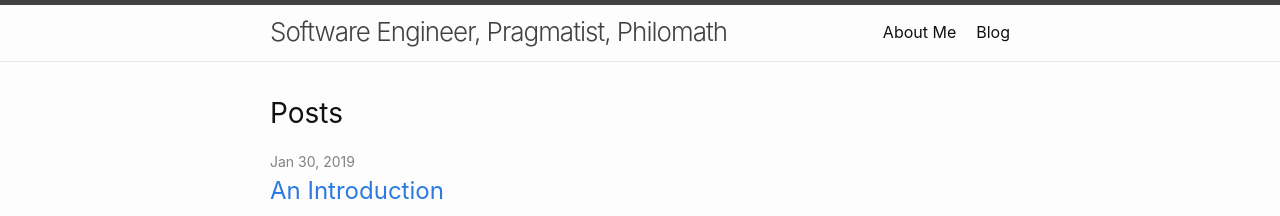
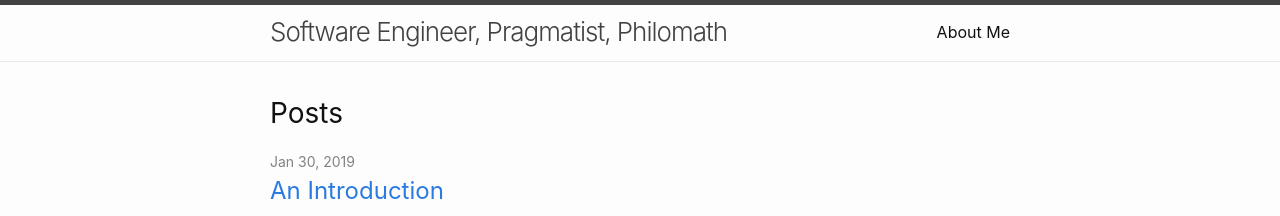
Before and after one commit to leonallen22/leonallen22.github.io, a Jekyll site: the page built from index.html, in a window 1280 px wide. Shown: the top 216 px of the page. Built offline with Jekyll 4.4.1, drawn with Linux system fonts in a browser that asks for light colours.

Commit message:
apply responsive layout to posts & remove redundant blog page

```diff
--- a/_includes/footer.html
+++ b/_includes/footer.html
@@ -21,7 +21,7 @@
             <li>
               <figure>
                 <a href="https://fsf.org/"></a>
-                <img src="assets/FSFBadge.png" alt="Free Software Foundation Badge" />
+                <img src="/assets/FSFBadge.png" alt="Free Software Foundation Badge" />
               </figure>
             </li>
         </ul>
--- a/_layouts/post.html
+++ b/_layouts/post.html
@@ -1,3 +1,6 @@
+---
+layout: default
+---
 <article class="post h-entry" itemscope itemtype="http://schema.org/BlogPosting">
 
   <header class="post-header">
--- a/blog.html
+++ /dev/null
@@ -1,6 +0,0 @@
----
-layout: default
-title: Blog
----
-
-{{ site.posts }}
```
Also changed, not shown: 1 other file.
